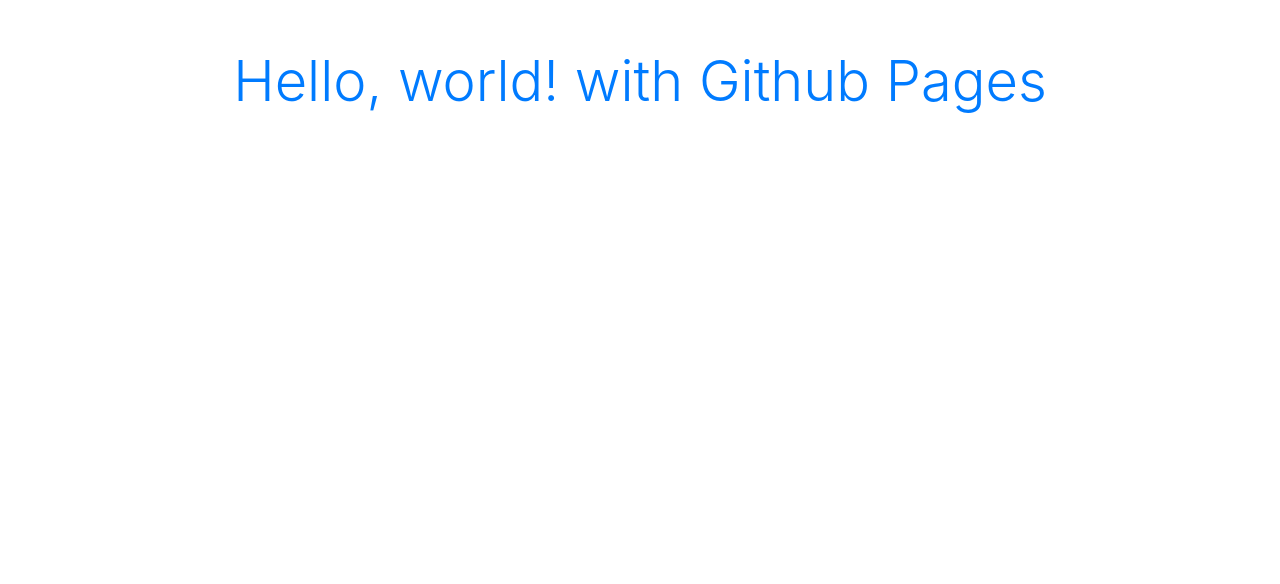
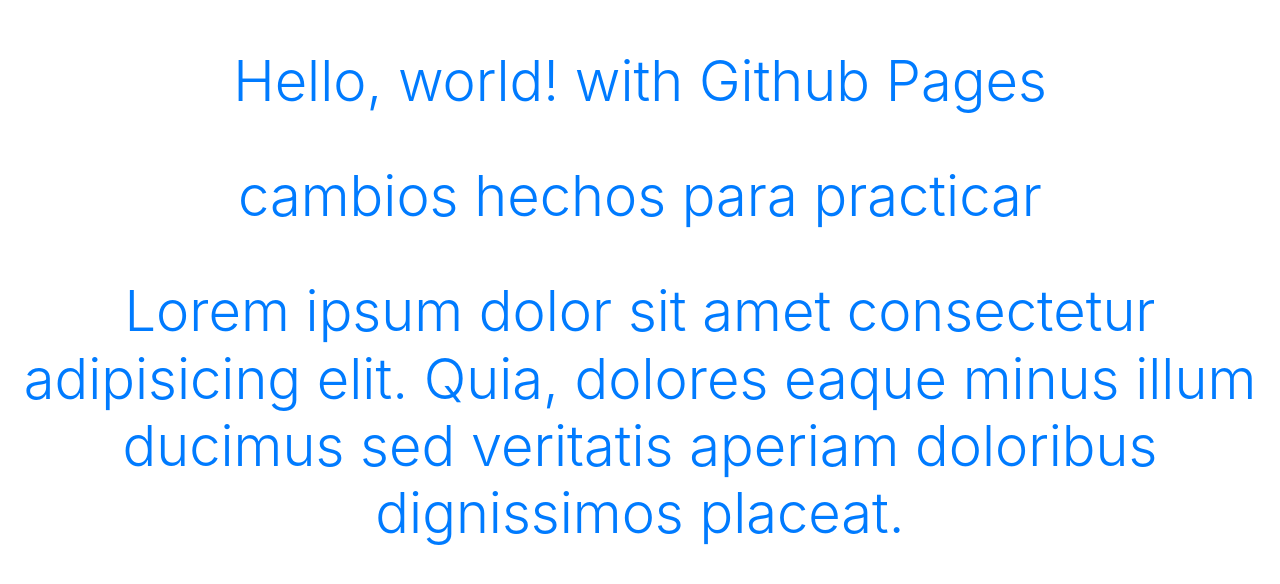
Before and after one commit to Andrius3a1/Andrius3a1.github.io, a plain HTML site: page index.html in a window 1280 px wide. Drawn offline with nearby package versions, Linux system fonts and the light colour scheme.

Commit message:
agregado de etiquetas h2 y p

```diff
--- a/index.html
+++ b/index.html
@@ -12,6 +12,9 @@
   </head>
   <body>
     <h1 class="text-center mt-5 display-4 text-primary">Hello, world! with Github Pages</h1>
+    <h2 class="text-center mt-5 display-4 text-primary">cambios hechos para practicar</h2>
+
+    <p class="text-center mt-5 display-4 text-primary">Lorem ipsum dolor sit amet consectetur adipisicing elit. Quia, dolores eaque minus illum ducimus sed veritatis aperiam doloribus dignissimos placeat.</p>
 
     <!-- Optional JavaScript; choose one of the two! -->
 
```
